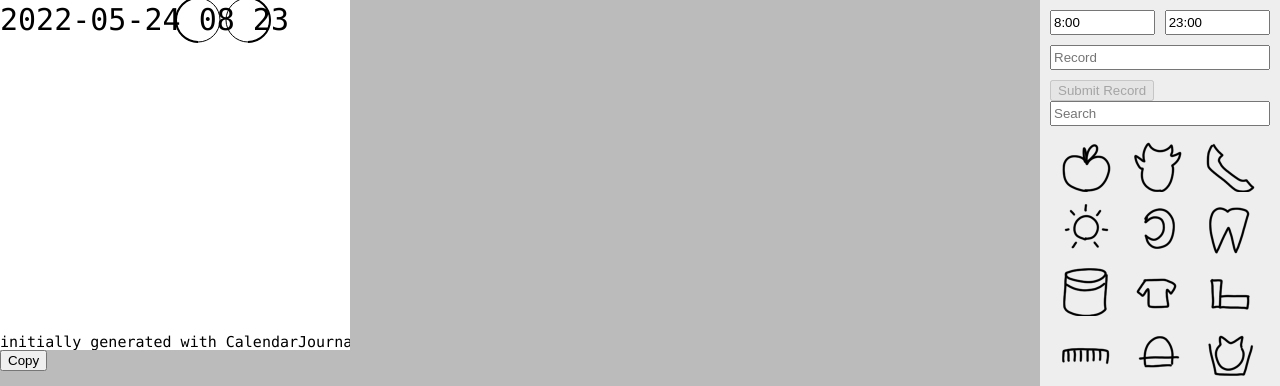
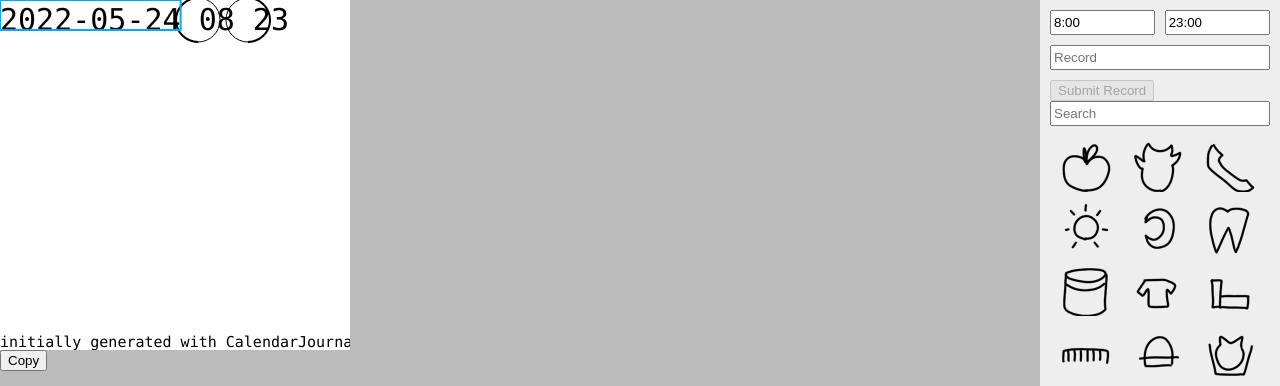
Before and after one commit to shieldgenerator7/CalendarJournal, a website: page index.html in a window 1280 px wide. Both pictures are taken after a click on the element 175 px from the left and 175 px from the top of the page. Shown: the top 386 px of the page. Drawn offline with Linux system fonts and the light colour scheme.

Commit message:
Add Select.js

```diff
--- a/index.html
+++ b/index.html
@@ -60,6 +60,7 @@
 <script src="src/Box.js"></script>
 <script src="src/Record.js"></script>
 <script src="src/Entry.js"></script>
+<script src="src/Select.js"></script>
 <script src="src/SymbolBank.js"></script>
 <script src="src/SearchSymbol.js"></script>
 <script src="src/BoxManager.js"></script>
--- a/src/ControlManager.js
+++ b/src/ControlManager.js
@@ -3,6 +3,7 @@
 function checkClick(e){
     let mpos = new Vector2(e.offsetX, e.offsetY);
     let box = getBox(mpos);
+    setEditBox(box);
     if (box){
         let changed = box.activate?.(mpos);
         // if (changed){
@@ -12,3 +13,12 @@ function checkClick(e){
         // }
     }
 }
+
+function checkMouseMove(e){
+    let mpos = new Vector2(e.offsetX, e.offsetY);
+    let box = getBox(mpos);
+    if (box != selection.mouseOverBox){
+        setMouseOverBox(box);
+        repaintEntryCanvas();
+    }
+}
--- a/src/DisplayManager.js
+++ b/src/DisplayManager.js
@@ -115,6 +115,8 @@ function repaintEntryCanvas(boxSet){
         entry.bed.side == AFTER
     );
     ctx.stroke();
+    //Selection lines
+    repaintSelectLines(ctx);
 }
 
 function repaintBoxText(box, boxSet, ctx){
@@ -146,3 +148,16 @@ function repaintBoxImage(box, boxSet, ctx){
 function repaintBoxContainer(box, boxSet, ctx){
     //TODO: maybe refactor so this method is useful?
 }
+
+function repaintSelectLines(ctx){
+    let box = selection.mouseOverBox;
+    if (box){
+        ctx.strokeStyle = "#00AAFF";
+        ctx.strokeRect(
+            box.position.x,
+            box.position.y,
+            box.size.x,
+            box.size.y
+        );
+    }
+}
--- /dev/null
+++ b/src/Select.js
@@ -0,0 +1,14 @@
+"use strict";
+
+let selection = {
+    mouseOverBox: undefined,
+    editBox: undefined,
+}
+
+function setMouseOverBox(box){
+    selection.mouseOverBox = box;
+}
+
+function setEditBox(box){
+    selection.editBox = box;
+}
--- a/src/main.js
+++ b/src/main.js
@@ -10,8 +10,12 @@ function initCalendarJournal(){
     entry ??= new Entry();
     record = undefined;
     //
-    $("cvsEntry").onclick = function(e){
+    let cvsEntry = $("cvsEntry");
+    cvsEntry.onclick = function(e){
         checkClick(e);
+    }
+    cvsEntry.onmousemove = function(e){
+        checkMouseMove(e);
     }
     //
     updateEntryFields(entry);
```
